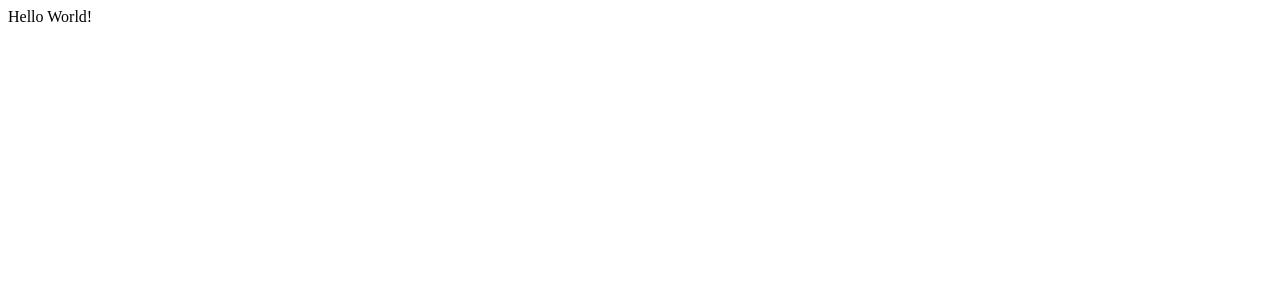
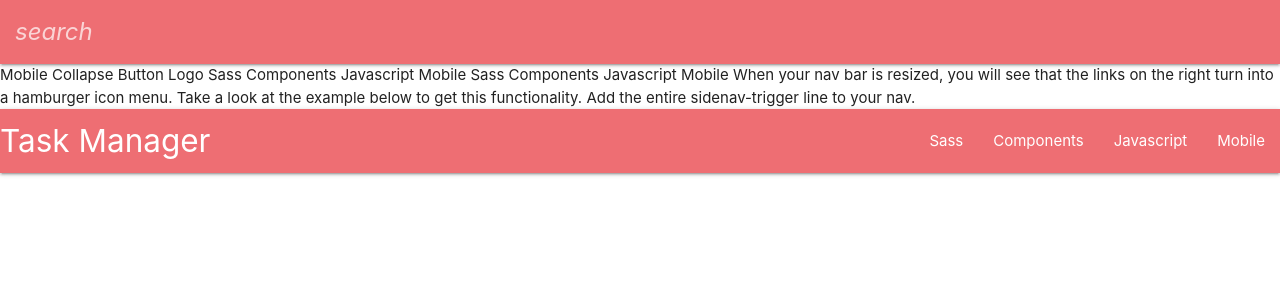
Before and after one commit to Aylamccarthy/task-manager-mini-project, a Flask app: page / in a window 1280 px wide. Before the commit the part shown is almost empty. Shown: the top 300 px of the page. Run offline with Flask 3, Linux system fonts and the light colour scheme.

Commit message:
Add static file

```diff
--- a/taskmanager/templates/base.html
+++ b/taskmanager/templates/base.html
@@ -4,9 +4,63 @@
     <meta charset="UTF-8">
     <meta http-equiv="X-UA-Compatible" content="IE=edge">
     <meta name="viewport" content="width=device-width, initial-scale=1.0">
+    <link rel="stylesheet" href="https://cdnjs.cloudflare.com/ajax/libs/materialize/1.0.0/css/materialize.min.css" type="text/css">
+    <link rel="stylesheet" href="{{url_for('static', filename='css/style.css')}}" type="text/css">
     <title>Task Manager</title>
 </head>
 <body>
-    Hello World!
+
+   <header>
+    <nav>
+        <div class="nav-wrapper">
+            <form>
+                <div class="input-field">
+                    <input id="search" type="search" required>
+                    <label class="label-icon" for="search"><i class="material-icons">search</i></label>
+                    <i class="material-icons">close</i>
+                </div>
+            </form>
+        </div>
+    </nav>
+
+    Mobile Collapse Button
+    Logo
+    Sass
+    Components
+    Javascript
+    Mobile
+    Sass
+    Components
+    Javascript
+    Mobile
+
+    When your nav bar is resized, you will see that the links on the right turn into a hamburger icon menu. Take a look at
+    the example below to get this functionality. Add the entire sidenav-trigger line to your nav.
+
+
+    <nav class="light-bue darken-1">
+        <div class="nav-wrapper">
+            <a href="#!" class="brand-logo">Task Manager</a>
+            <a href="#" data-target="mobile-demo" class="sidenav-trigger"><i class="material-icons">menu</i></a>
+            <ul class="right hide-on-med-and-down">
+                <li><a href="sass.html">Sass</a></li>
+                <li><a href="badges.html">Components</a></li>
+                <li><a href="collapsible.html">Javascript</a></li>
+                <li><a href="mobile.html">Mobile</a></li>
+            </ul>
+        </div>
+    </nav>
+
+    <ul class="sidenav" id="mobile-demo">
+        <li><a href="sass.html">Sass</a></li>
+        <li><a href="badges.html">Components</a></li>
+        <li><a href="collapsible.html">Javascript</a></li>
+        <li><a href="mobile.html">Mobile</a></li>
+    </ul>
+   </header>
+
+
+    <script src="https://cdnjs.cloudflare.com/ajax/libs/materialize/1.0.0/js/materialize.min.js"></script>
+    <script src="{{ url_for('static', filename='js/script.js')}} "></script>
 </body>
 </html>
```
Also changed, not shown: taskmanager/static/css/style.css (added), taskmanager/static/script.js (added).
